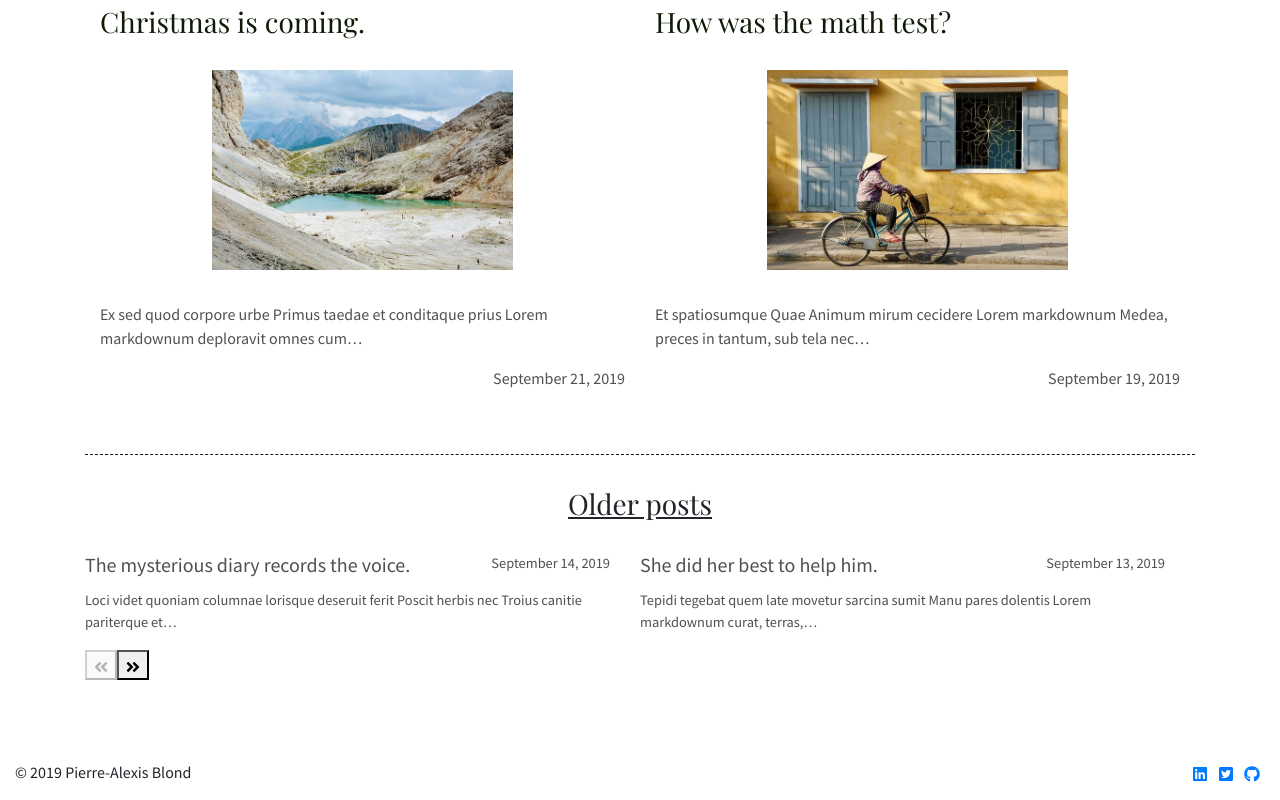
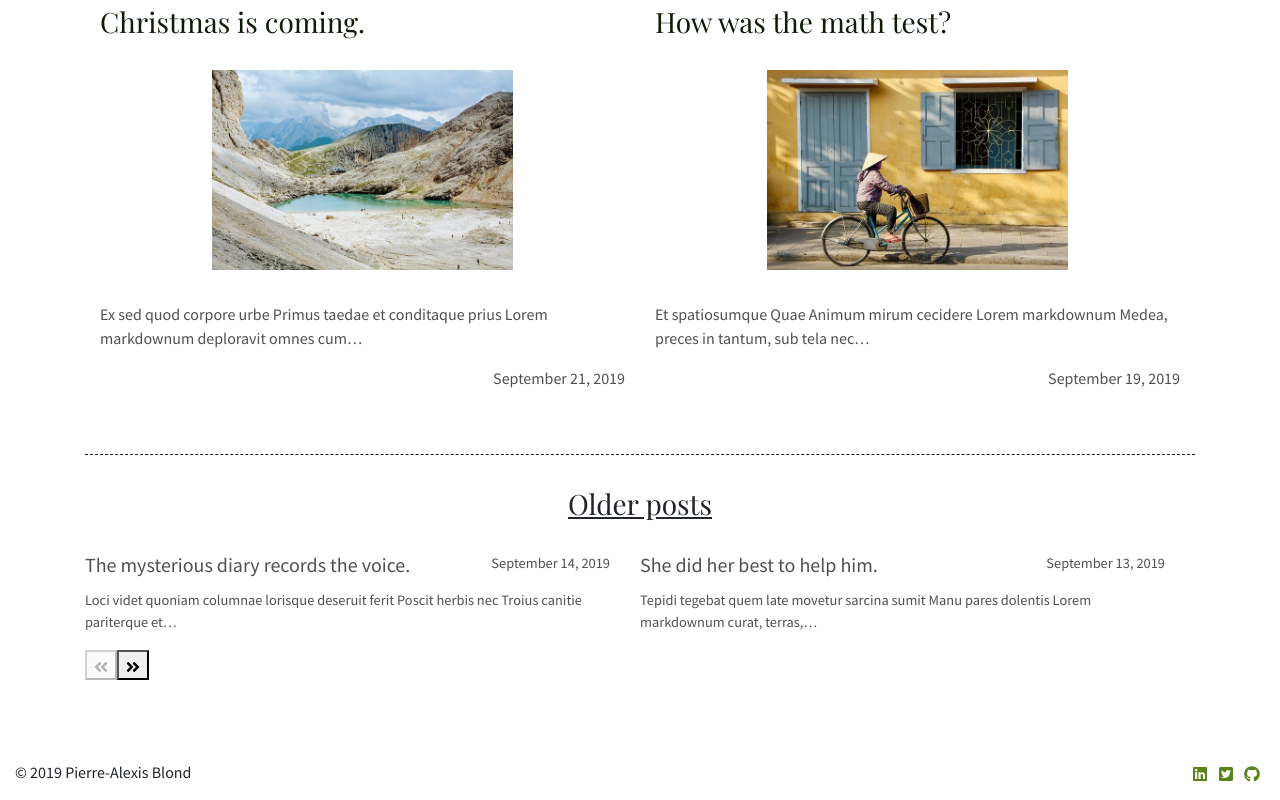
Before and after one commit to PABlond/Gatsby-TypeScript-Starter-Blog, a Gatsby site: page / in a window 1280 px wide. Shown: the part 637-1437 px from the top of the page. Built offline with nearby package versions, Linux system fonts and the light colour scheme; Gatsby itself is replaced by a stand-in of ours; a web font is replaced by a local one.

Commit message:
add discernible name to links

```diff
--- a/src/assets/styles/style_desktop.scss
+++ b/src/assets/styles/style_desktop.scss
@@ -225,6 +225,7 @@
 
   #footer-socials {
     a {
+      color: $main-color;
       margin-left: 5px;
       margin-right: 5px;
     }
--- a/src/components/Footer/index.tsx
+++ b/src/components/Footer/index.tsx
@@ -10,13 +10,13 @@
         &copy; {new Date().getFullYear()} {siteMetadata.author}
       </p>
       <span id="footer-socials">
-        <a target="_blank" href={siteMetadata.socials.linkedin}>
+        <a target="_blank" href={siteMetadata.socials.linkedin} aria-label="Linkedin">
           <FaLinkedin />
         </a>
-        <a target="_blank" href={siteMetadata.socials.twitter}>
+        <a target="_blank" href={siteMetadata.socials.twitter} aria-label="Twitter">
           <FaTwitterSquare />
         </a>
-        <a target="_blank" href={siteMetadata.socials.github}>
+        <a target="_blank" href={siteMetadata.socials.github} aria-label="Github">
           <FaGithub />
         </a>
       </span>
```
